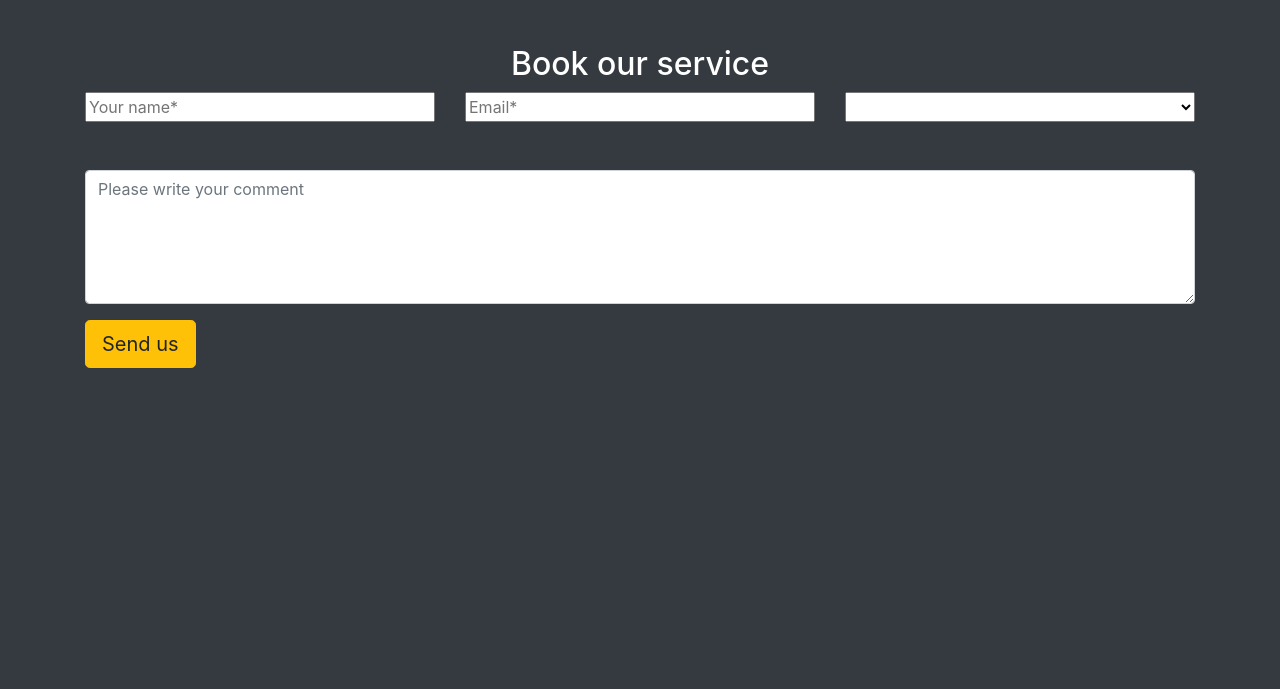
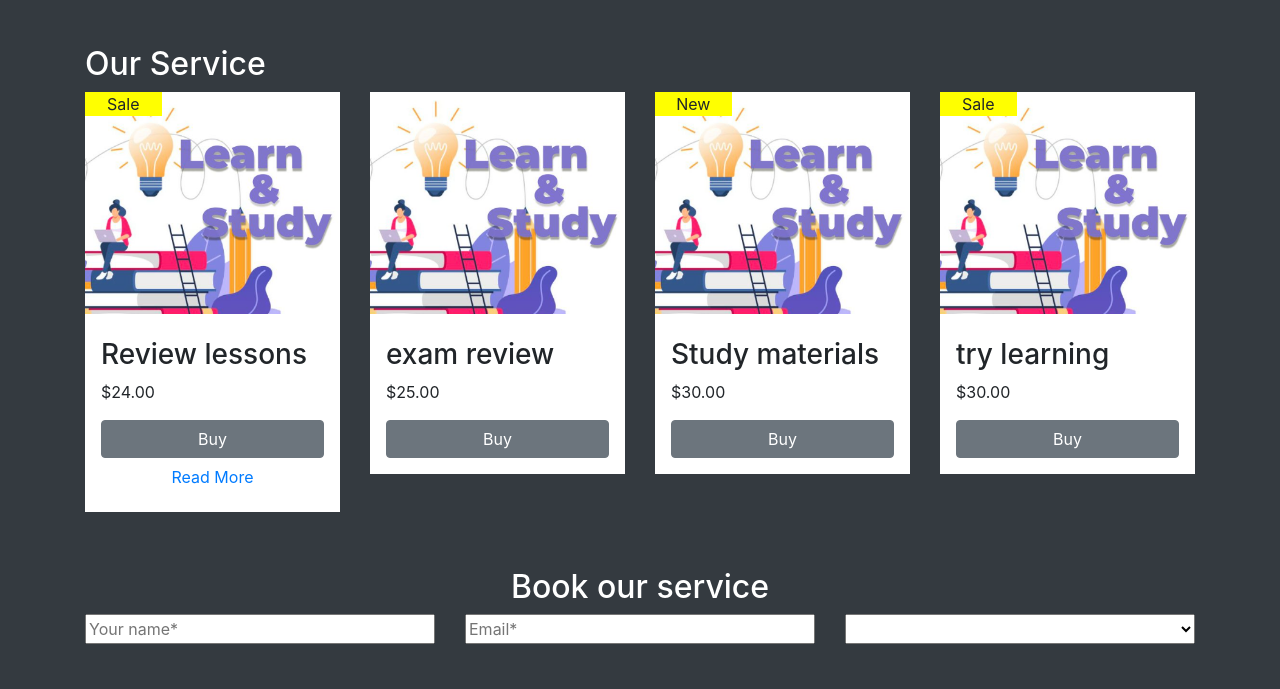
Before and after one commit to dinhphuckhang/web-store, a website: page index.html in a window 1280 px wide. Shown: the part 820-1509 px from the top of the page. Before the commit the page ends 1236 px from the top, so only its background shows below. Drawn offline with nearby package versions, Linux system fonts and the light colour scheme.

Commit message:
Update index.html

```diff
--- a/index.html
+++ b/index.html
@@ -168,6 +168,75 @@
 
     </div>
 
+        <div class="menu container mt-5 mb-5">
+        <h2 class="text-white ">
+            Our Service
+        </h2>
+        <div class="row">
+            <div class="col">
+                <div class="menu-card mb-2 bg-white">
+                    <div class="img w-100 ">
+                        <img class="w-100" src="Images/Ảnh chụp màn hình 2024-10-26 223416.png" alt="">
+                        <span>Sale</span>
+                    </div>
+                    <div class="menu-content d-flex flex-column p-3">
+                        <h3 class="mt-2">
+                        Review lessons
+                    </h3>
+                    <p > $24.00</p>
+                    <button type="button" class="btn btn-secondary">Buy</button>
+                        <a href="https://www.youtube.com/watch?v=srOMJL-Cj8o" class="btn">Read More</a>
+                    </div>
+                </div>
+            </div>
+            <div class="col">
+                <div class="menu-card mb-2 bg-white ">
+                    <div class="img w-100 ">
+                        <img class="w-100" src="Images/Ảnh chụp màn hình 2024-10-26 223416.png" alt="">
+                        <span></span>
+                    </div>
+                    <div class="menu-content d-flex flex-column p-3">
+                        <h3 class="mt-2">
+                        exam review
+                    </h3>
+                    <p > $25.00</p>
+                    <button type="button" class="btn btn-secondary">Buy</button>
+                    </div>
+                </div>
+            </div>
+            <div class="col">
+                <div class="menu-card mb-2 bg-white">
+                    <div class="img w-100 ">
+                        <img class="w-100" src="Images/Ảnh chụp màn hình 2024-10-26 223416.png" alt="">
+                        <span>New</span>
+                    </div>
+                    <div class="menu-content d-flex flex-column p-3">
+                        <h3 class="mt-2">
+                        Study materials
+                    </h3>
+                    <p > $30.00</p>
+                    <button type="button" class="btn btn-secondary">Buy</button>
+                    </div>
+                </div>
+            </div>
+            <div class="col">
+                <div class="menu-card mb-2 bg-white">
+                    <div class="img w-100 ">
+                        <img class="w-100" src="Images/Ảnh chụp màn hình 2024-10-26 223416.png" alt="">
+                        <span>Sale</span>
+                    </div>
+                    <div class="menu-content d-flex flex-column p-3">
+                        <h3 class="mt-2">
+                        try learning
+                    </h3>
+                    <p > $30.00</p>
+                    <button type="button" class="btn btn-secondary">Buy</button>
+                    </div>
+                </div>
+            </div>
+        </div>
+
+    </div>
     <div class="content-2 container mb-5 ">
         <h2 class="text-center text-white" >Book our service</h2>
         <div class="row">
```
